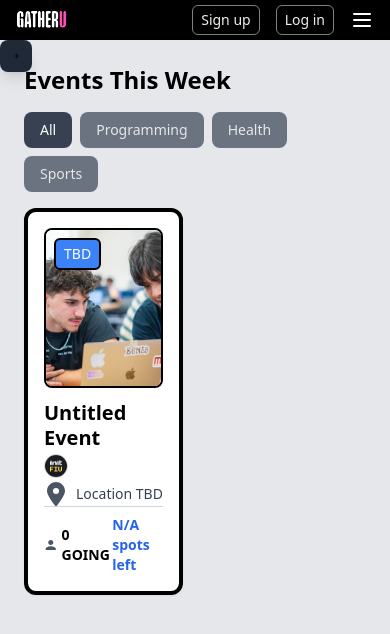
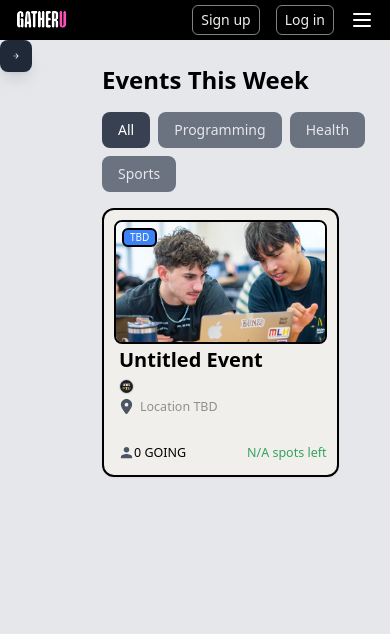
Before and after one commit to hpitta26/club-event-hub, a React (Vite) app in the folder frontend/: page /discover in a window 390 px wide. Shown: the top 634 px of the page. Built offline with nearby package versions, Linux system fonts and the light colour scheme; no server answers.

Commit message:
fixed size of cards and some other things. Still need to ensure responsiveness of the cards and sidebar.

```diff
--- a/frontend/src/components/EventCard.jsx
+++ b/frontend/src/components/EventCard.jsx
@@ -20,6 +20,7 @@ function EventCard({
       ? eventTitle.slice(0, maxLength) + "..."
       : eventTitle;
   }
+
   function formatDate(isoString) {
     if (!isoString || isoString === "TBD") return "TBD"; // Handle empty or "TBD" dates
 
@@ -33,16 +34,23 @@ function EventCard({
   }
 
   const spotsLeft = capacity === "N/A" ? "N/A" : capacity;
+  let spotsLeftColor = "#35A25D"; // Default color for 30+ spots
+
+  if (spotsLeft === 0) {
+    spotsLeftColor = "#FD4D50"; // Color for 0 spots
+  } else if (spotsLeft > 0 && spotsLeft <= 30) {
+    spotsLeftColor = "#D0A711"; // Color for 1-30 spots
+  }
 
   return (
     <div
-      className="relative w-72 min-h-[350px] bg-white border-4 border-black rounded-xl shadow-sm
-                    hover:shadow-md transition-transform transform hover:scale-105 p-4 flex flex-col"
+      className="relative w-[237.5px] h-[268.75px] bg-[#F0EFEB] border-2 border-black rounded-xl shadow-sm
+                    hover:shadow-md transition-transform transform hover:scale-105 p-2.5 flex flex-col"
     >
       {/* Event Banner */}
-      <div className="relative w-full h-40 mb-3 border-2 border-black rounded-lg overflow-hidden">
+      <div className="relative w-[212.5px] h-[123.75px] mb-2.5 border-2 border-black rounded-lg overflow-hidden">
         <p
-          className="absolute top-2 left-2 bg-blue-500 text-white px-2 py-1 rounded-md text-sm font-medium
+          className="absolute top-1.5 left-1.5 bg-blue-500 text-white px-1.5 py-0.625 rounded-md text-[10px] font-medium
                   border-2 border-black"
         >
           {formatDate(date)}
@@ -55,33 +63,33 @@ function EventCard({
       </div>
 
       {/* Title */}
-      <p className="text-xl font-bold mb-1 leading-tight">
+      <p className="absolute top-[137.5px] left-[15px] w-[207.5px] h-[23.75px] font-semibold text-[20px] leading-[23.75px]">
         {handleTitleLength(title)}
       </p>
 
       {/* Host & Location */}
-      <div className="flex items-center gap-2 mb-1">
+      <div className="absolute top-[168.75px] left-[15px] flex items-center gap-1.5 mb-1.25">
         <img
           src={hostLogo}
           alt="Host Logo"
-          className="w-6 h-6 object-cover rounded-full border border-gray-300"
+          className="w-[15px] h-[15px] object-cover rounded-full border border-gray-300"
         />
-        <p className="text-sm font-semibold">{host}</p>
+        <p className="text-[12.5px] text-[#8F8F8F]">{host}</p>
       </div>
-      <div className="flex items-center gap-2">
-        <FaLocationDot className="text-gray-600 w-6 h-6" />
-        <p className="text-sm text-gray-700">{location}</p>
+      <div className="absolute top-[187.5px] left-[15px] flex items-center gap-1.5">
+        <FaLocationDot className="text-gray-600 w-[15px] h-[15px]" />
+        <p className="text-[12.5px] text-[#8F8F8F]">{location}</p>
       </div>
 
-      <div className="mt-auto flex justify-between items-center pt-2 border-t border-gray-300">
+      <div className="absolute bottom-[12.5px] left-[15px] flex justify-between items-center w-[207.5px]">
         {/* Going */}
-        <div className="flex items-center gap-1">
-          <IoMdPerson className="text-gray-600" />
-          <p className="text-sm font-semibold">{attendees} GOING</p>
+        <div className="flex items-center gap-1.25">
+          <IoMdPerson className="text-gray-600 w-[15px] h-[15px]" />
+          <p className="text-[12.5px] text-[#000000]">{attendees} GOING</p>
         </div>
 
         {/* Spots Left */}
-        <p className="text-sm font-semibold text-blue-600">
+        <p className="text-[12.5px]" style={{ color: spotsLeftColor }}>
           {spotsLeft} spots left
         </p>
       </div>
--- a/frontend/src/components/discover/EventGrid.jsx
+++ b/frontend/src/components/discover/EventGrid.jsx
@@ -2,7 +2,7 @@ import React from "react";
 import EventCard from "../EventCard";
 const EventGrid = ({ events }) => {
     return (
-        <div className="grid grid-cols-2 sm:grid-cols-2 md:grid-cols-3 lg:grid-cols-4 gap-x-6 gap-y-8">
+        <div className="grid grid-cols-2 sm:grid-cols-2 md:grid-cols-3 lg:grid-cols-4 gap-x-5 gap-y-7">
             {events.length > 0 ? (
                 events.map((event) => (
                     <div key={event.id} className="flex">
--- a/frontend/src/components/discover/Sidebar.jsx
+++ b/frontend/src/components/discover/Sidebar.jsx
@@ -1,5 +1,4 @@
 import React, { useState } from "react";
-//import EventModalCard from "../EventModalCard";
 import ClubCard from "./ClubCard";
 import dummyEventCardCover from "../../assets/dummyEventCardCover.jpg";
 import { IoMdArrowForward, IoMdArrowBack } from "react-icons/io";
@@ -53,7 +52,7 @@ const Sidebar = () => {
     <div>
       {/* Sidebar Toggle Button */}
       <button
-        className={`fixed z-50 md:hidden bg-gray-800 text-black p-3 rounded-lg shadow-lg transition-all duration-300 hover:bg-gray-700
+        className={`fixed z-50 lg:hidden bg-gray-800 text-white p-3 rounded-lg shadow-lg transition-all duration-300 hover:bg-gray-700
         ${isOpen ? "top-8 left-56" : "top-10 left-0"}`}
         onClick={() => setIsOpen(!isOpen)}
       >
@@ -62,10 +61,10 @@ const Sidebar = () => {
 
       {/* Sidebar */}
       <aside
-        className={`fixed top-5 left-0 w-64 bg-gray text-black p-6 transition-transform duration-300 z-40  mt-5
+        className={`fixed top-6 left-4 w-64 bg-gray text-black p-6 transition-transform duration-300 z-40 mt-5
     ${
       isOpen ? "translate-x-0" : "-translate-x-full"
-    } md:translate-x-0 md:fixed min-h-screen overflow-y-auto`}
+    } lg:translate-x-0 lg:fixed min-h-screen overflow-y-auto`}
       >
         {/* New Events Section */}
         <h2 className="font-semibold text-lg text-black-300 mb-3 tracking-wide">
@@ -91,7 +90,7 @@ const Sidebar = () => {
       {/* Overlay (for mobile when sidebar is open) */}
       {isOpen && (
         <div
-          className="fixed top-0 left-0 w-full h-full bg-black bg-opacity-50 z-30 md:hidden"
+          className="fixed top-0 left-0 w-full h-full bg-black bg-opacity-50 z-30 lg:hidden"
           onClick={() => setIsOpen(false)}
         ></div>
       )}
--- a/frontend/src/pages/Discover.jsx
+++ b/frontend/src/pages/Discover.jsx
@@ -32,10 +32,12 @@ const Discover = () => {
 
   return (
     <div className="min-h-screen bg-gray-200 flex pt-10">
-      <Sidebar />
+      <div className="w-1/5 flex justify-center items-center">
+        <Sidebar />
+      </div>
 
       {/* Main Content */}
-      <main className="flex-1 p-6 transition-all duration-300 md:ml-64">
+      <main className="flex-1 p-6 transition-all duration-300">
         {/* Header */}
         <h1 className="text-2xl font-bold mb-4">Events This Week</h1>
 
```
